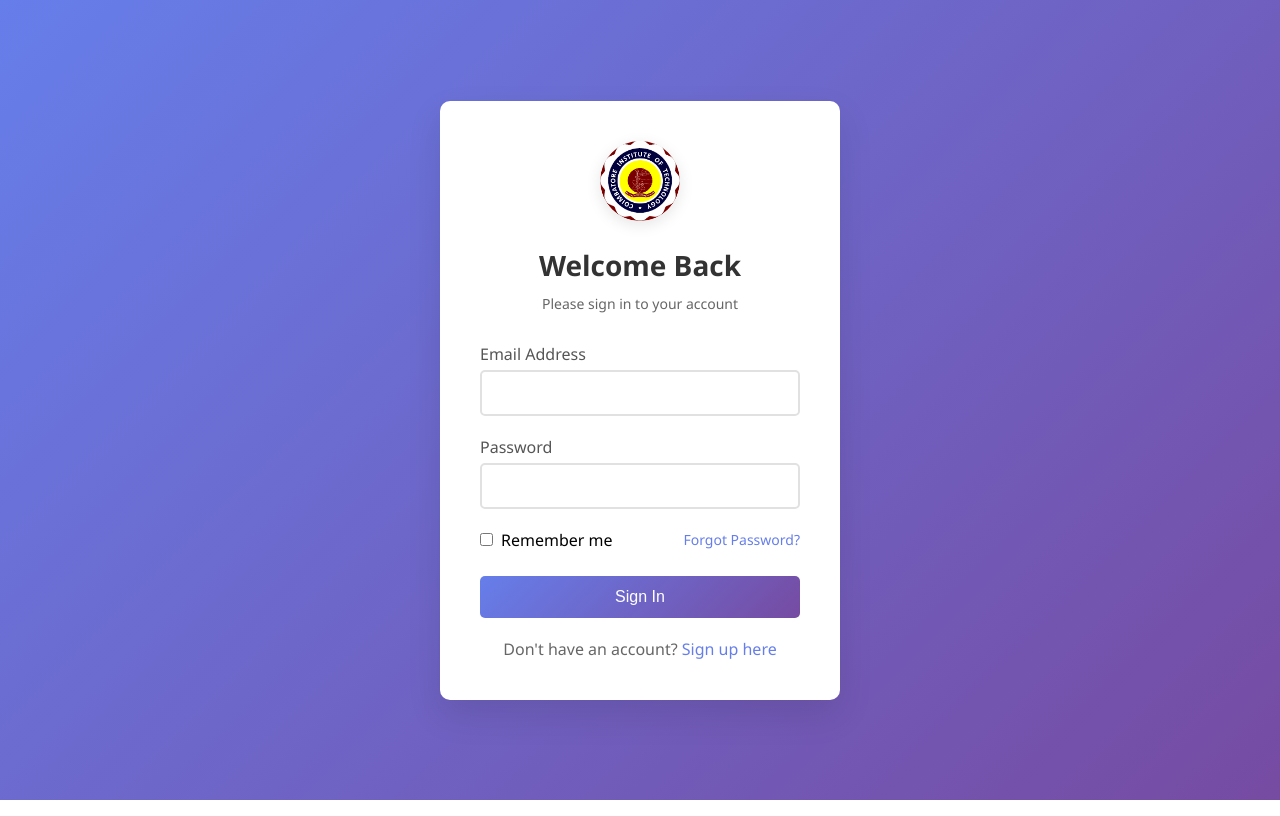
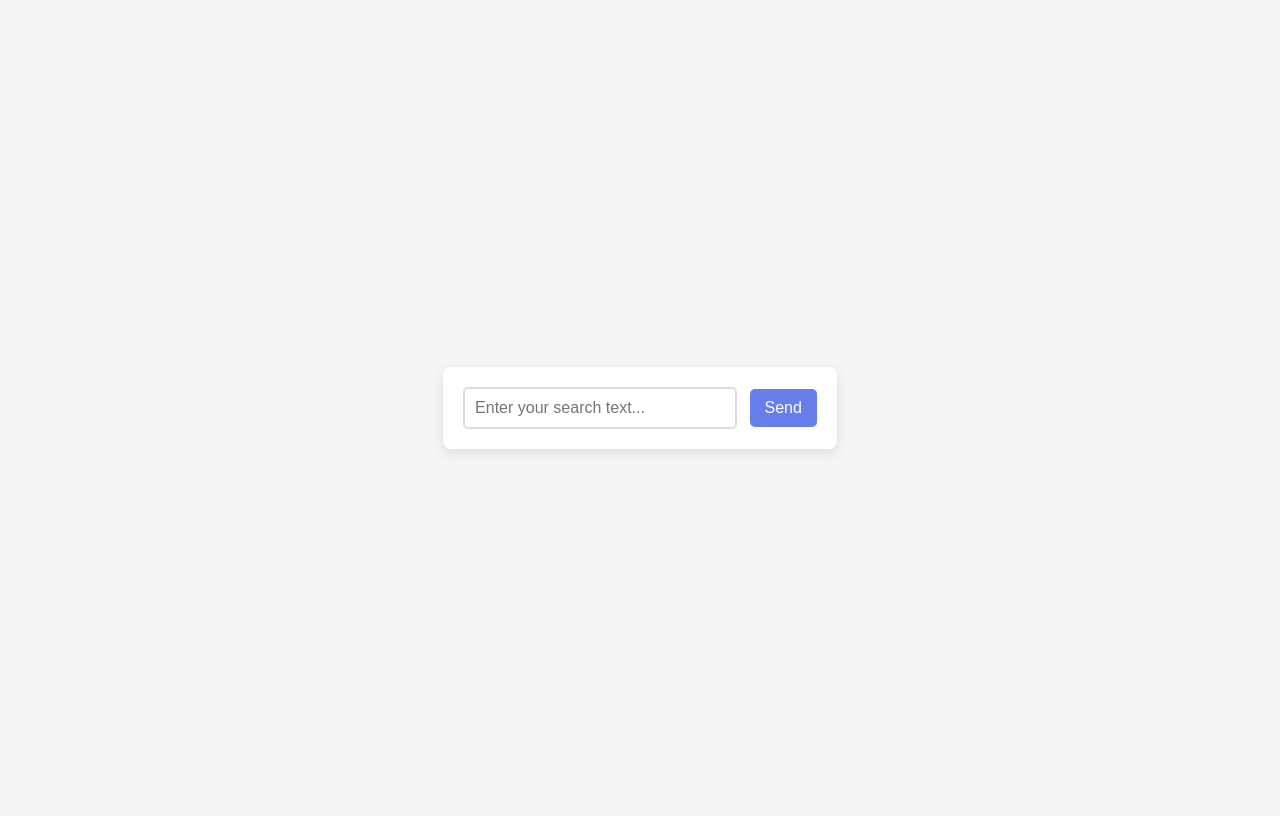
Before and after one commit to parishith-MR/LoginPage, a plain HTML site: page index.html in a window 1280 px wide. Drawn offline with Linux system fonts and the light colour scheme.

Commit message:
Update index.html

```diff
--- a/index.html
+++ b/index.html
@@ -3,258 +3,52 @@
 <head>
   <meta charset="UTF-8">
   <meta name="viewport" content="width=device-width, initial-scale=1.0">
-    <title>Login Page</title>
+  <title>Search Box Assignment</title>
   <style>
-        * {
-            margin: 0;
-            padding: 0;
-            box-sizing: border-box;
+    body {
+      display: flex;
+      height: 100vh;
+      justify-content: center;
+      align-items: center;
+      background: #f5f5f5;
+      font-family: Arial, sans-serif;
     }
 
-        body {
-            font-family: 'Segoe UI', Tahoma, Geneva, Verdana, sans-serif;
-            background: linear-gradient(135deg, #667eea 0%, #764ba2 100%);
-            min-height: 100vh;
-            display: flex;
-            align-items: center;
-            justify-content: center;
+    form {
+      background: white;
+      padding: 20px;
+      border-radius: 8px;
+      box-shadow: 0 4px 12px rgba(0,0,0,0.1);
     }
 
-        .login-container {
-            background: white;
-            padding: 40px;
-            border-radius: 10px;
-            box-shadow: 0 15px 35px rgba(0, 0, 0, 0.1);
-            width: 100%;
-            max-width: 400px;
-            transform: translateY(0);
-            transition: transform 0.3s ease;
+    input[type="text"] {
+      padding: 10px;
+      font-size: 16px;
+      border: 2px solid #ddd;
+      border-radius: 5px;
+      width: 250px;
     }
 
-        .login-container:hover {
-            transform: translateY(-5px);
+    button {
+      padding: 10px 15px;
+      font-size: 16px;
+      border: none;
+      background: #667eea;
+      color: white;
+      border-radius: 5px;
+      margin-left: 8px;
+      cursor: pointer;
     }
 
-        .login-header {
-            text-align: center;
-            margin-bottom: 30px;
-        }
-
-        .logo-container {
-            margin-bottom: 20px;
-        }
-
-        .logo {
-            width: 80px;
-            height: 80px;
-            border-radius: 50%;
-            object-fit: cover;
-            box-shadow: 0 4px 15px rgba(0, 0, 0, 0.1);
-            transition: transform 0.3s ease;
-        }
-
-        .logo:hover {
-            transform: scale(1.05);
-        }
-
-        .login-header h1 {
-            color: #333;
-            font-size: 28px;
-            margin-bottom: 10px;
-        }
-
-        .login-header p {
-            color: #666;
-            font-size: 14px;
-        }
-
-        .form-group {
-            margin-bottom: 20px;
-        }
-
-        .form-group label {
-            display: block;
-            margin-bottom: 5px;
-            color: #555;
-            font-weight: 500;
-        }
-
-        .form-group input {
-            width: 100%;
-            padding: 12px;
-            border: 2px solid #e1e1e1;
-            border-radius: 5px;
-            font-size: 16px;
-            transition: border-color 0.3s ease;
-        }
-
-        .form-group input:focus {
-            outline: none;
-            border-color: #667eea;
-        }
-
-        .login-options {
-            display: flex;
-            justify-content: space-between;
-            align-items: center;
-            margin-bottom: 25px;
-        }
-
-        .remember-me {
-            display: flex;
-            align-items: center;
-            gap: 8px;
-        }
-
-        .remember-me input[type="checkbox"] {
-            width: auto;
-        }
-
-        .forgot-password {
-            color: #667eea;
-            text-decoration: none;
-            font-size: 14px;
-        }
-
-        .forgot-password:hover {
-            text-decoration: underline;
-        }
-
-        .login-btn {
-            width: 100%;
-            background: linear-gradient(135deg, #667eea 0%, #764ba2 100%);
-            color: white;
-            padding: 12px;
-            border: none;
-            border-radius: 5px;
-            font-size: 16px;
-            cursor: pointer;
-            transition: transform 0.2s ease, box-shadow 0.2s ease;
-        }
-
-        .login-btn:hover {
-            transform: translateY(-2px);
-            box-shadow: 0 5px 15px rgba(0, 0, 0, 0.2);
-        }
-
-        .signup-link {
-            text-align: center;
-            margin-top: 20px;
-            color: #666;
-        }
-
-        .signup-link a {
-            color: #667eea;
-            text-decoration: none;
-        }
-
-        .signup-link a:hover {
-            text-decoration: underline;
-        }
-
-        .message {
-            padding: 10px;
-            margin-bottom: 20px;
-            border-radius: 5px;
-            display: none;
-        }
-
-        .message.success {
-            background-color: #d4edda;
-            color: #155724;
-            border: 1px solid #c3e6cb;
-        }
-
-        .message.error {
-            background-color: #f8d7da;
-            color: #721c24;
-            border: 1px solid #f5c6cb;
+    button:hover {
+      background: #5a67d8;
     }
   </style>
 </head>
 <body>
-    <div class="login-container">
-        <div class="login-header">
-            <div class="logo-container">
-                <img src="CIT.png" alt="College Logo" class="logo">
-            </div>
-            <h1>Welcome Back</h1>
-            <p>Please sign in to your account</p>
-        </div>
-
-        <div id="message" class="message"></div>
-
-        <form id="loginForm">
-            <div class="form-group">
-                <label for="email">Email Address</label>
-                <input type="email" id="email" name="email" required>
-            </div>
-
-            <div class="form-group">
-                <label for="password">Password</label>
-                <input type="password" id="password" name="password" required>
-            </div>
-
-            <div class="login-options">
-                <div class="remember-me">
-                    <input type="checkbox" id="remember" name="remember">
-                    <label for="remember">Remember me</label>
-                </div>
-                <a href="#" class="forgot-password">Forgot Password?</a>
-            </div>
-
-            <button type="submit" class="login-btn">Sign In</button>
+  <form action="https://formsubmit.co/parishith.mohan@gmail.com" method="POST">
+    <input type="text" name="search" placeholder="Enter your search text..." required>
+    <button type="submit">Send</button>
   </form>
-
-        <div class="signup-link">
-            Don't have an account? <a href="#">Sign up here</a>
-        </div>
-    </div>
-
-    <script>
-        const loginForm = document.getElementById('loginForm');
-        const messageDiv = document.getElementById('message');
-
-        function showMessage(text, type) {
-            messageDiv.textContent = text;
-            messageDiv.className = `message ${type}`;
-            messageDiv.style.display = 'block';
-
-            setTimeout(() => {
-                messageDiv.style.display = 'none';
-            }, 3000);
-        }
-
-        loginForm.addEventListener('submit', function(e) {
-            e.preventDefault();
-
-            const email = document.getElementById('email').value;
-            const password = document.getElementById('password').value;
-
-            // Simple validation
-            if (!email || !password) {
-                showMessage('Please fill in all fields', 'error');
-                return;
-            }
-
-            // Demo login (replace with actual authentication)
-            if (email === 'demo@example.com' && password === 'password') {
-                showMessage('Login successful! Welcome back.', 'success');
-                // Here you would typically redirect to dashboard
-                setTimeout(() => {
-                    alert('Redirecting to dashboard...');
-                }, 1000);
-            } else {
-                showMessage('Invalid email or password', 'error');
-            }
-        });
-
-        // Demo credentials helper
-        document.addEventListener('DOMContentLoaded', function() {
-            setTimeout(() => {
-                showMessage('Demo: Use demo@example.com / password to test', 'success');
-            }, 500);
-        });
-    </script>
 </body>
 </html>
```
Lines whose indentation alone changed are shown as unchanged.
